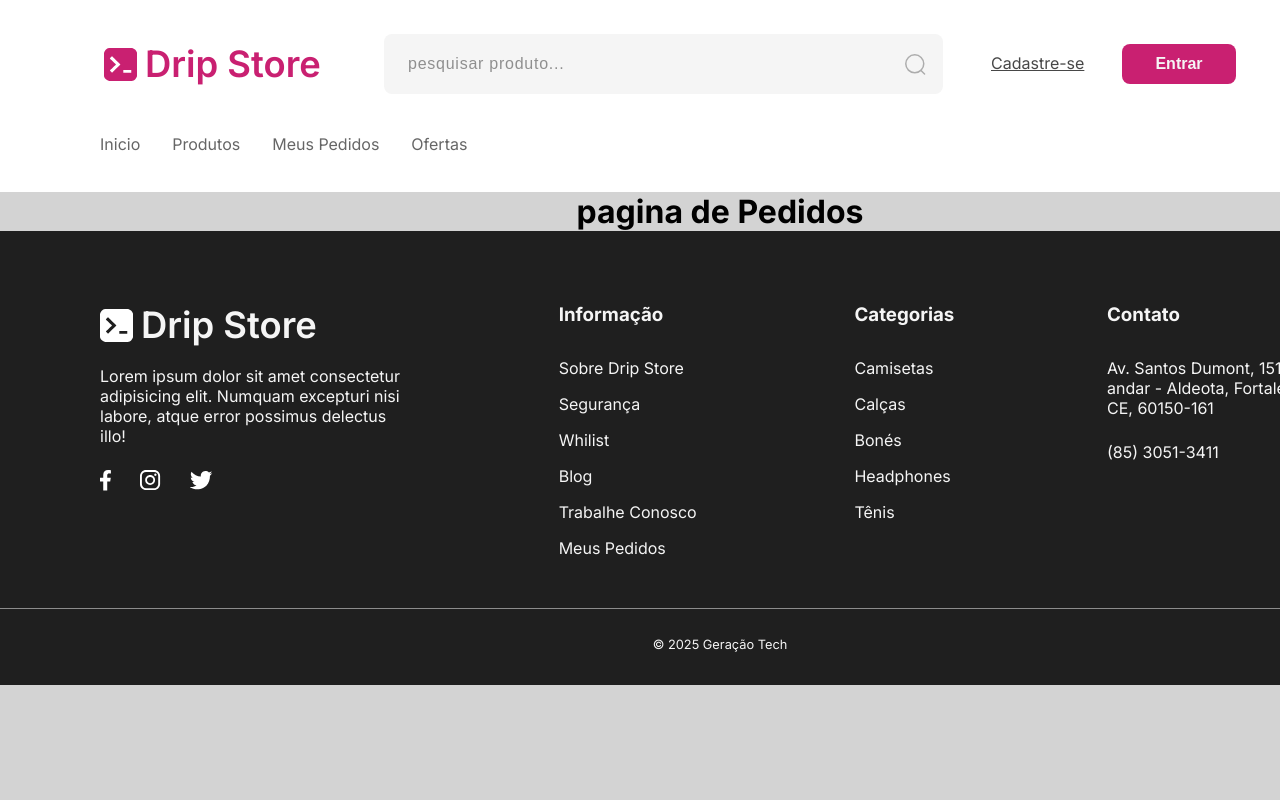
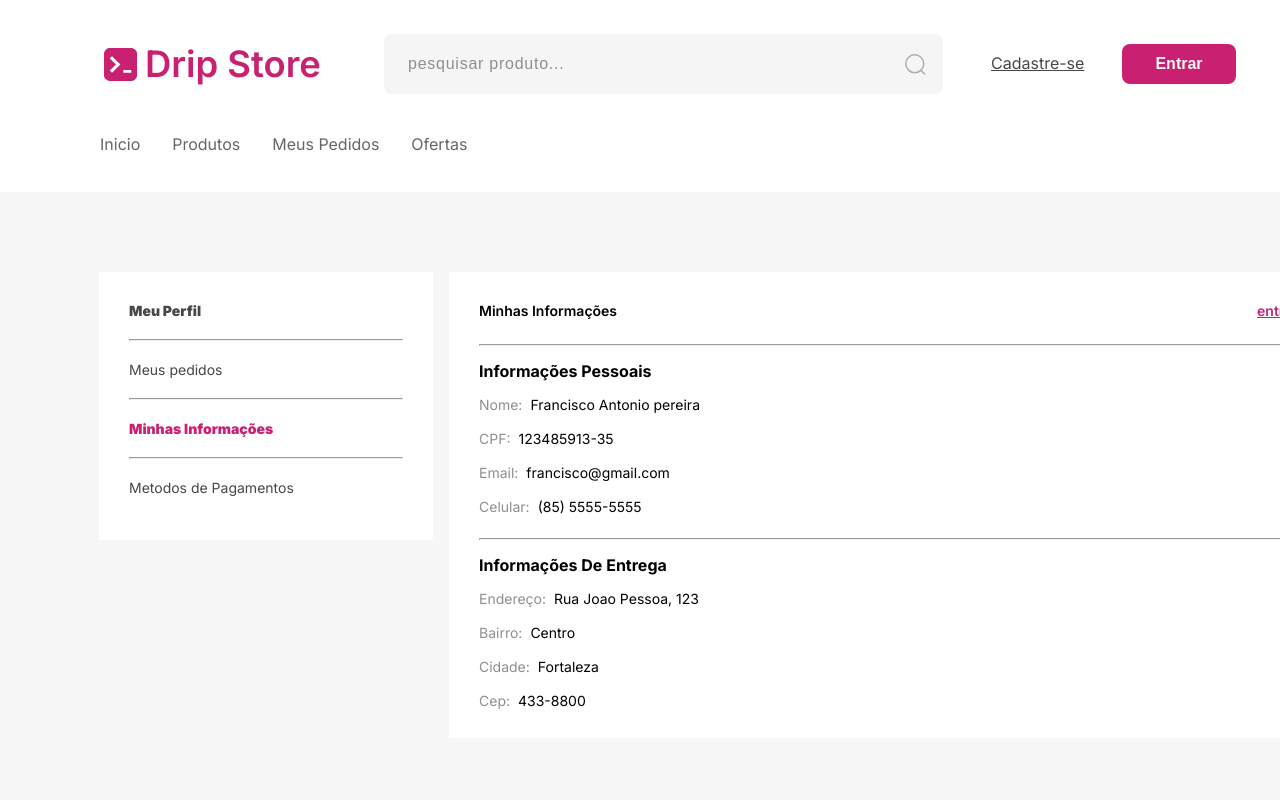
Before and after one commit to GarotosDiPrograma/front_end, a React (Vite) app: page /pedidos in a window 1280 px wide. Shown: the top 800 px of the page. Built offline with nearby package versions, Linux system fonts and the light colour scheme.

Commit message:
feat/pedidos

```diff
--- /dev/null
+++ b/src/components/Pedidos/MeusPedidos.css
@@ -0,0 +1,71 @@
+.box-pai{
+  width: 90rem;
+  height: 49.6875rem;
+  display: flex;
+  background-color: rgba(255, 255, 255, 0.823);
+
+}
+
+.box-perfil{
+  width: 20.875rem;
+  height: 16.75rem;
+  margin: 5rem 0 0 6.1875rem;
+  background-color: white;
+  font-size: 14px;
+  font-weight: bold;
+  text-align: left;
+
+}
+.box-perfil hr{
+  margin: 1.25rem 0 0 1.875rem;
+  width: 17.125rem;
+}
+
+/* meu perfil */
+.box-informaçoes{
+  width: 55.625rem;
+  height: 29.125rem;
+  margin: 5rem 0 0 1rem;
+  text-align: left;
+  background-color: white;
+
+}
+
+/* entrar */
+.box-1{
+  width: 51.875rem;
+  height: 1.375rem;
+  margin: 1.875rem 0 0 1.875rem;
+  display: flex;
+}
+
+.box-1 p{
+  font-size: 0.875rem;
+  font-weight: 600;
+}
+
+.box-1 li{
+  margin-left: 40rem;
+}
+
+/* informações pessoais */
+
+.box-info-pessoal{
+  width: 48.625rem;
+  height: 9.5rem;
+  font-size: 0.875rem;
+  line-height: 0.625rem;
+  margin-left: 1.875rem;
+
+}
+
+.box-informaçoes hr{
+  width: 51.875rem;
+  margin: 1.25rem 0 1.25rem 1.875rem;
+}
+
+.box-p{
+  display: flex;
+  flex-direction: row;
+  gap: .5rem;
+}
--- /dev/null
+++ b/src/components/Pedidos/MeusPedidos.jsx
@@ -0,0 +1,86 @@
+import './MeusPedidos.css'
+import { UseFul } from '../UseFul/UseFul';
+
+
+export const MeusPedidos = () => {
+
+  return(
+<div className="box-pai">
+    <div className='box-perfil'>
+       <li>
+                    <UseFul
+                      margin={'1.875rem 0 0 1.875rem'}
+                      value={'Meu Perfil'}
+                      color={'#474747'}
+                      fontWeight={'900'}
+                      to={'#'}
+                    />
+                  </li>
+                  <hr />
+                  <li>
+                    <UseFul
+                      margin={'1.25rem 0 0 1.875rem'}
+                      value={'Meus pedidos'}
+                      color={'#474747'}
+                      to={'#'}
+                    />
+                  </li>
+                  <hr />
+                  <li>
+                    <UseFul
+                      margin={'1.25rem 0 0 1.875rem'}
+                      value={'Minhas Informações'}
+                      color={'#C92071'}
+                      fontWeight={"900"}
+                      to={'#'}
+                    />
+                  </li>
+                  <hr />
+                  <li>
+                    <UseFul
+                      margin={'1.25rem 0 0 1.875rem'}
+                      value={'Metodos de Pagamentos'}
+                      color={'#474747'}
+                      to={'#'}
+                    />
+                  </li>
+    </div>
+
+    <div className='box-informaçoes'>
+      <div className='box-1'>
+        <p>Minhas Informações</p>
+        <li>
+              <UseFul
+              href={'#'}
+              value={'entrar'}
+              margin={'0 0 0 0'}
+              color={'#C92071'}
+              textDecoration={'underline'}
+            />
+             </li>
+      </div>
+      <hr/>
+      <div className='box-info-pessoal'>
+          <p style={{fontWeight: 'bold', fontSize: '1rem'}}>Informações Pessoais</p>
+          <div className='box-p'><p style={{color: '#8F8F8F'}}>Nome:</p> <p>Francisco Antonio pereira</p></div>
+         <div className='box-p'><p style={{color: '#8F8F8F'}}>CPF:</p> <p>123485913-35</p></div>
+         <div className='box-p'><p style={{color: '#8F8F8F'}}>Email:</p> <p>francisco@gmail.com</p></div>
+          <div className='box-p'><p style={{color: '#8F8F8F'}}>Celular:</p> <p>(85) 5555-5555</p></div>
+      </div>
+      <hr />
+      <div className='box-info-pessoal'>
+          <p style={{fontWeight: 'bold', fontSize: '1rem'}}>Informações De Entrega</p>
+          <div className='box-p'><p style={{color: '#8F8F8F'}}>Endereço:</p> <p>Rua Joao Pessoa, 123</p></div>
+          <div className='box-p'><p style={{color: '#8F8F8F'}}>Bairro:</p> <p>Centro</p></div>
+          <div className='box-p'><p style={{color: '#8F8F8F'}}>Cidade:</p> <p>Fortaleza</p></div>
+          <div className='box-p'><p style={{color: '#8F8F8F'}}>Cep:</p> <p>433-8800</p></div>
+      </div>
+
+
+
+    </div>
+</div>
+  )
+
+
+}
--- a/src/components/UseFul/UseFul.jsx
+++ b/src/components/UseFul/UseFul.jsx
@@ -1,12 +1,13 @@
 import { Link } from "react-router-dom";
 
-export const UseFul = ({ margin, color, textDecoration, to, value, target }) => {
+export const UseFul = ({ margin, color, textDecoration, to, value, target, fontWeight }) => {
   return (
-    <p style={{ margin: margin }}>
+    <p style={{ margin: margin,}}>
       <Link
         style={{
           color: color,
           textDecoration: textDecoration,
+          fontWeight: fontWeight
         }}
         to={to}
         target={target}
--- a/src/pages/Pedidos.jsx
+++ b/src/pages/Pedidos.jsx
@@ -1,11 +1,12 @@
 
+import { MeusPedidos } from '../components/Pedidos/MeusPedidos';
 import './Main.css'
 
 export const Pedidos = () => {
   return(
     <div className="main-container">
       <div className='main-box'>
-        <h1>pagina de Pedidos</h1>
+        <MeusPedidos/>
       </div>
     </div>
   );
```
